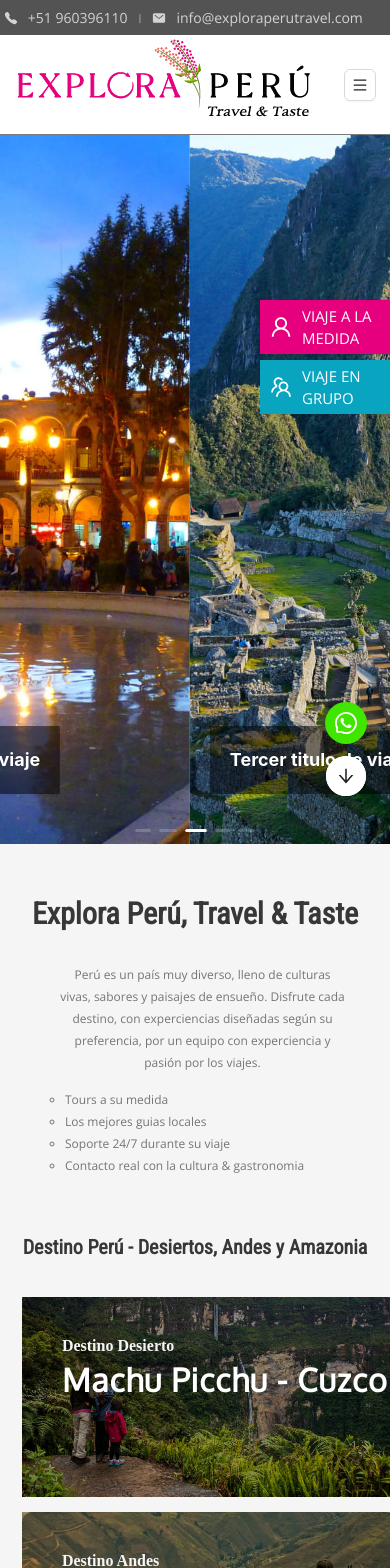
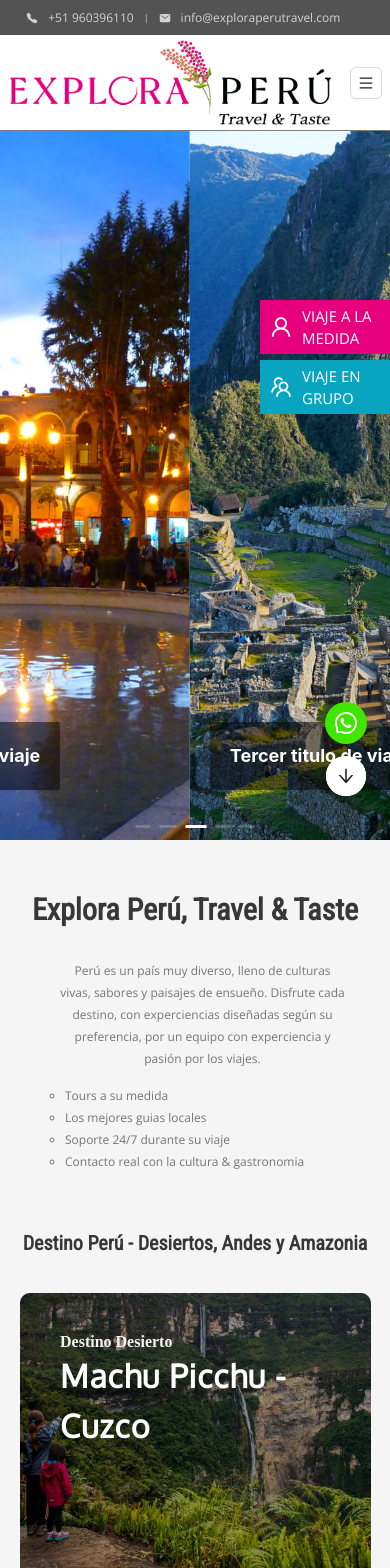
Before and after one commit to CalebCastro26/explora-peru, a React (Vite) app: page / in a window 390 px wide. Shown: the top 1568 px of the page. Built offline with nearby package versions, Linux system fonts and the light colour scheme.

Commit message:
index full responsive

```diff
--- a/src/Components/Navbar.css
+++ b/src/Components/Navbar.css
@@ -41,7 +41,7 @@ header {
   cursor: pointer;
 }
 
-.top-bar-content .inner > a:hover{
+.top-bar-content .inner > a:hover {
   text-decoration: underline;
 }
 
@@ -92,6 +92,19 @@ nav {
   display: flex;
   align-items: center;
   justify-content: space-evenly;
+  height: 95px;
+  width: 100%;
+}
+
+.logo-container {
+  height: 95px;
+  display: flex;
+  align-items: center;
+}
+
+.logo {
+  height: 85px;
+  object-fit: cover;
 }
 
 .navbar {
@@ -159,7 +172,6 @@ nav {
   top: 0;
 }
 
-.navbar ul li:focus-within > ul,
 .navbar ul li:hover > ul {
   display: initial;
 }
@@ -230,7 +242,7 @@ nav {
 }
 
 @media screen and (max-width: 405px) {
-  .top-bar-content .inner span {
-    font-size: 10px;
+  .top-bar-content .inner a {
+    font-size: 12px;
   }
 }
--- a/src/Components/Navbar.jsx
+++ b/src/Components/Navbar.jsx
@@ -93,7 +93,9 @@ export default function Navbar() {
       </div>
       <nav>
         <Link to="/">
-          <img src="/explora-logo.webp" alt="" />
+          <div className="logo-container">
+            <img src="/logo.png" alt="" className="logo" />
+          </div>
         </Link>
         <Dropdown
           placement="bottomRight"
--- a/src/Pages/Index.css
+++ b/src/Pages/Index.css
@@ -345,6 +345,23 @@ p {
   .carousel-title {
     font-size: 25px;
   }
+
+  .destinos-card {
+    flex-direction: column;
+    align-items: center;
+    gap: 20px;
+  }
+
+  .destinos-card div,
+  .destinos-card img {
+    width: 90vh;
+    height: 50vh;
+    border-radius: 10px;
+  }
+
+  .noHover {
+    pointer-events: none;
+  }
 }
 
 @media screen and (max-width: 768px) {
@@ -365,14 +382,21 @@ p {
 
   .destinos-card {
     flex-direction: column;
+    justify-content: center;
     align-items: center;
     gap: 20px;
   }
 
-  .destinos-card div {
-    width: 60vh;
-    height: 40vh;
+  .destinos-card div,
+  .destinos-card img {
+    width: 85%;
+    height: 35vh;
     border-radius: 10px;
+  }
+
+  .destinos-one-card {
+    width: 100% !important;
+    margin-left: 60px;
   }
 
   .noHover {
@@ -415,14 +439,27 @@ p {
   }
 
   .destinos-card {
+    flex-direction: column;
+    justify-content: center;
     align-items: center;
-    gap: 15px;
+    gap: 20px;
+    width: 90%;
   }
 
-  .destinos-card div {
-    width: 99%;
-    height: 200px;
+  .destinos-card div,
+  .destinos-card img {
+    width: 100%;
+    height: 35vh;
     border-radius: 10px;
+  }
+
+  .destinos-one-card {
+    width: 100%;
+    margin-left: 0px;
+  }
+
+  .noHover {
+    pointer-events: none;
   }
 
   .paquetes-list {
--- a/src/Pages/Nosotros.jsx
+++ b/src/Pages/Nosotros.jsx
@@ -1,8 +1,11 @@
 import "./Nosotros.css";
 import { Card, Tabs } from "antd";
 import { useEffect } from "react";
+import { useTranslation } from "react-i18next";
 
 export default function Nosotros() {
+  const { t } = useTranslation();
+
   useEffect(() => {
     window.scroll({ top: 0 });
   }, []);
@@ -10,54 +13,35 @@ export default function Nosotros() {
   const { Meta } = Card;
   const tab1 = (
     <div className="tab">
-      <p>
-        Realizamos viajes a la medida para grupos pequeños y grandes. Creamos
-        viajes especializados en arqueología, observación de aves, trekking y
-        gastronomía de acuerdo a su preferencia.
-      </p>
+      <p>{t("nosotros.tab.1")}</p>
       <img src="/destinos/trek-cajamarca-trujillo.jpg" alt="" />
       <img src="/destinos/trek-cajamarca-trujillo.jpg" alt="" />
     </div>
   );
   const tab2 = (
     <div className="tab">
-      <p>
-        Explora Travel ofrece un servicio de calidad y estamos listos para
-        asistirlo durante todo su viaje con una comunicación fluida y constante.
-      </p>
+      <p>{t("nosotros.tab.2")}</p>
       <img src="/destinos/trek-cajamarca-trujillo.jpg" alt="" />
       <img src="/destinos/trek-cajamarca-trujillo.jpg" alt="" />
     </div>
   );
   const tab3 = (
     <div className="tab">
-      <p>
-        Experimentados y apasionados por el Perú, acreditados por el Ministerio
-        de Turismo y Comercio Exterior; con dominio de idiomas, que harán de su
-        viaje en una experiencia única.
-      </p>
+      <p>{t("nosotros.tab.3")}</p>
       <img src="/destinos/trek-cajamarca-trujillo.jpg" alt="" />
       <img src="/destinos/trek-cajamarca-trujillo.jpg" alt="" />
     </div>
   );
   const tab4 = (
     <div className="tab">
-      <p>
-        Diseñamos tours que permiten al viajero entrar en contacto con las
-        comunidades locales; y descubrir la riqueza cultural, geográfica y
-        gastronómica.
-      </p>
+      <p>{t("nosotros.tab.4")}</p>
       <img src="/destinos/trek-cajamarca-trujillo.jpg" alt="" />
       <img src="/destinos/trek-cajamarca-trujillo.jpg" alt="" />
     </div>
   );
   const tab5 = (
     <div className="tab">
-      <p>
-        Valoramos a las comunidades locales, y buscamos que se beneficien
-        directamente de la actividad turística fomentando de manera responsable
-        un desarrollo sostenible.
-      </p>
+      <p>{t("nosotros.tab.5")}</p>
       <img src="/destinos/trek-cajamarca-trujillo.jpg" alt="" />
       <img src="/destinos/trek-cajamarca-trujillo.jpg" alt="" />
     </div>
@@ -97,15 +81,7 @@ export default function Nosotros() {
         <img src="/destinos/trek-cajamarca-trujillo.jpg" alt="" />
       </div>
       <h1>EXPLORA PERÚ, TRAVEL & TASTE</h1>
-      <p>
-        Somos un equipo de profesionales en turismo con más de 20 años de
-        trayectoria, especializados en atención al cliente y servicio
-        personalizado. Sabemos que cada viajero tiene expectativas distintas;
-        por eso creamos experiencias auténticas e inolvidables diseñando viajes
-        a la medida. Somos especialistas en el destino Perú; con el compromiso
-        que nuestros servicios los lleve a disfrutar de la cultura y gastronomía
-        peruana.
-      </p>
+      <p>{t("nosotros")}</p>
       <h3>Por qué Explora Perú</h3>
       <div className="tab-container">
         <Tabs
--- a/src/i18n/es.json
+++ b/src/i18n/es.json
@@ -6,5 +6,11 @@
     "navbar.highlights": "Highlights",
     "navbar.contactos": "Contancto",
     "navbar.blog": "Blog",
-    "index.carousel.primerCard" : "Primer titulo de viaje"
+    "index.carousel.primerCard" : "Primer titulo de viaje",
+    "nosotros.tab.1": "Realizamos viajes a la medida para grupos pequeños y grandes. Creamos viajes especializados en arqueología, observación de aves, trekking y gastronomía de acuerdo a su preferencia.",
+    "nosotros.tab.2": "Explora Travel ofrece un servicio de calidad y estamos listos para asistirlo durante todo su viaje con una comunicación fluida y constante.",
+    "nosotros.tab.3": "Experimentados y apasionados por el Perú, acreditados por el Ministerio de Turismo y Comercio Exterior; con dominio de idiomas, que harán de su viaje en una experiencia única.",
+    "nosotros.tab.4": "Diseñamos tours que permiten al viajero entrar en contacto con las comunidades locales; y descubrir la riqueza cultural, geográfica y gastronómica.",
+    "nosotros.tab.5": "Valoramos a las comunidades locales, y buscamos que se beneficien directamente de la actividad turística fomentando de manera responsable un desarrollo sostenible.",
+    "nosotros": "Somos un equipo de profesionales en turismo con más de 20 años de trayectoria, especializados en atención al cliente y servicio personalizado. Sabemos que cada viajero tiene expectativas distintas; por eso creamos experiencias auténticas e inolvidables diseñando viajes a la medida. Somos especialistas en el destino Perú; con el compromiso que nuestros servicios los lleve a disfrutar de la cultura y gastronomía peruana."
 }
--- /dev/null
+++ b/src/i18n/fr.json
@@ -0,0 +1,9 @@
+{
+    "navbar.inicio": "Indice",
+    "navbar.nosotros": "Nous",
+    "navbar.destinos": "Destination Pérou",
+    "navbar.programas": "Programmes",
+    "navbar.highlights": "Points Forts",
+    "navbar.contactos": "Contact",
+    "navbar.blog": "Blog"
+}
--- a/src/i18n/index.js
+++ b/src/i18n/index.js
@@ -2,6 +2,8 @@ import i18n from "i18next";
 import { initReactI18next } from "react-i18next";
 import enTranslation from "./en.json";
 import esTranslation from "./es.json";
+import frTranslation from "./fr.json";
+import ptTranslation from "./pt.json";
 
 const resources = {
   en: {
@@ -9,6 +11,12 @@ const resources = {
   },
   es: {
     translation: esTranslation,
+  },
+  fr: {
+    translation: frTranslation,
+  },
+  pt: {
+    translation: ptTranslation,
   },
 };
 
--- /dev/null
+++ b/src/i18n/pt.json
@@ -0,0 +1,9 @@
+{
+    "navbar.inicio": "Índice",
+    "navbar.nosotros": "Nós",
+    "navbar.destinos": "Destinos Peru",
+    "navbar.programas": "Programas",
+    "navbar.highlights": "Destaques",
+    "navbar.contactos": "Contato",
+    "navbar.blog": "Blog"
+}
```
Also changed, not shown: public/logo.png (added).
